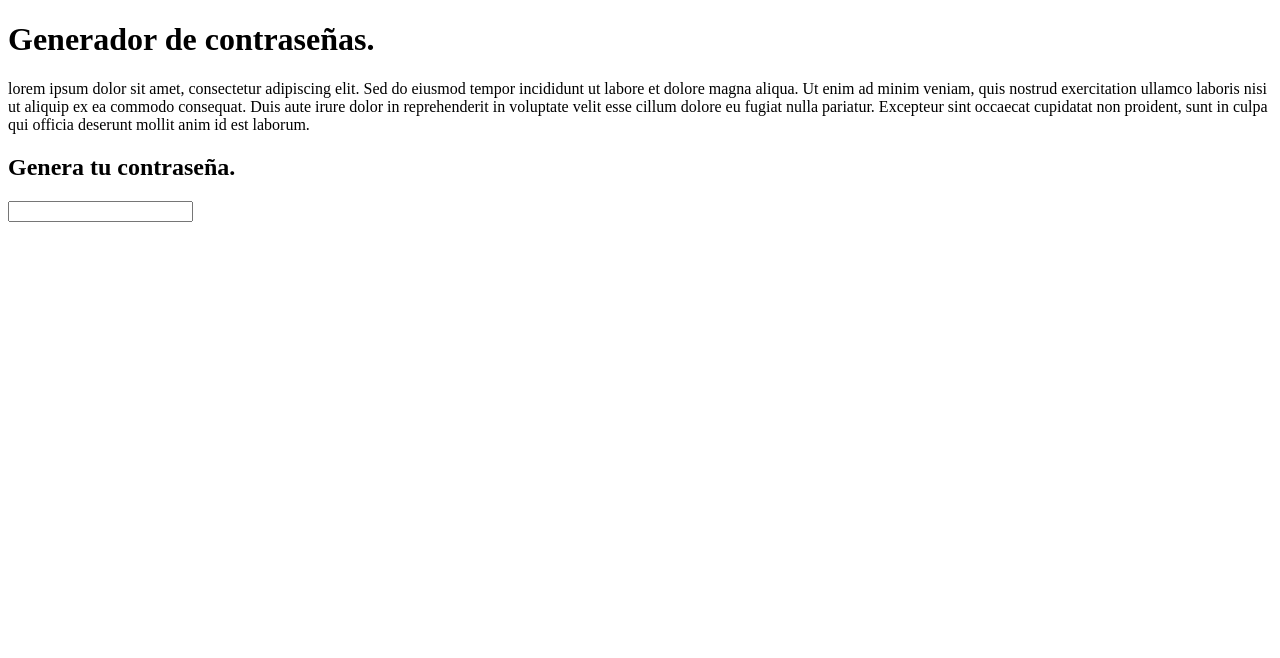
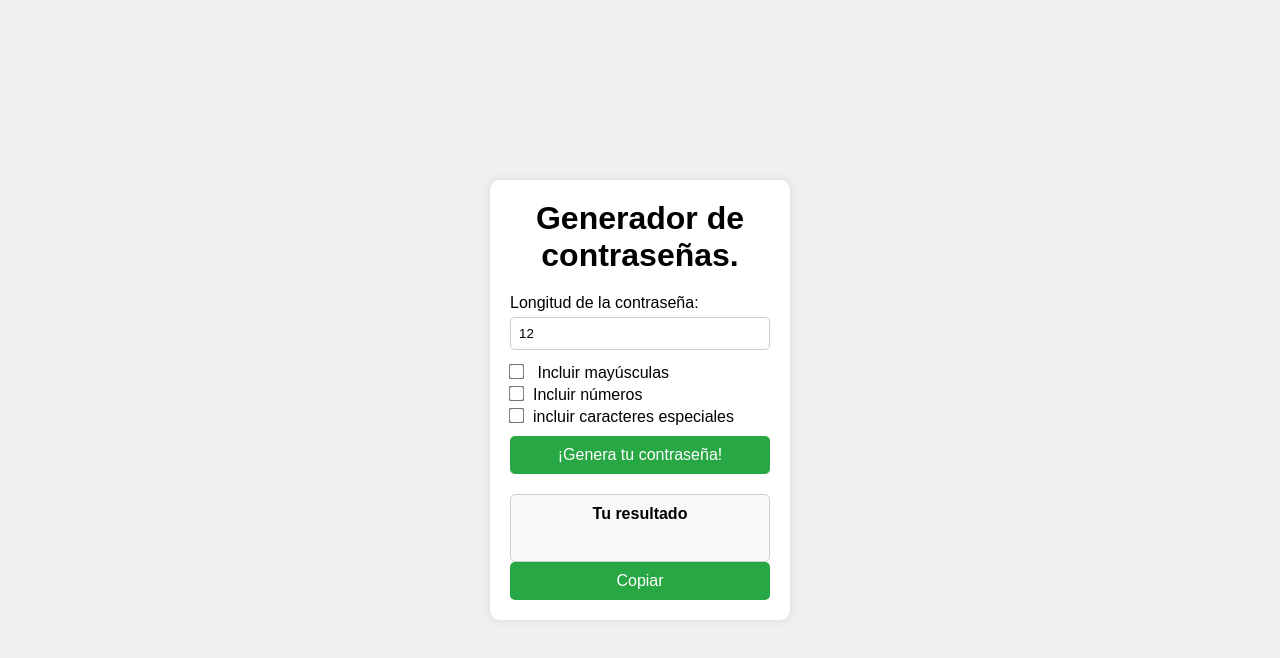
Before and after one commit to msretail100/generador-pass, a plain HTML site: page Index.html in a window 1280 px wide. Drawn offline with Linux system fonts and the light colour scheme.

Commit message:
version 1.1

```diff
--- a/Index.html
+++ b/Index.html
@@ -1,20 +1,34 @@
 <!DOCTYPE html>
-<html lang="es">
+<html lang="en">
 <head>
     <meta charset="UTF-8">
     <meta name="viewport" content="width=device-width, initial-scale=1.0">
-    <title>Generador de contraseñas.</title>
+    <link rel="stylesheet" href="css/estilos.css">
+    <title>Generador de contraseña.</title>
 </head>
 <body>
-    <h1>Generador de contraseñas.</h1>
-    <article>
-        lorem ipsum dolor sit amet, consectetur adipiscing elit. Sed do eiusmod tempor incididunt ut labore et dolore magna aliqua. Ut enim ad minim veniam, quis nostrud exercitation ullamco laboris nisi ut aliquip ex ea commodo consequat. Duis aute irure dolor in reprehenderit in voluptate velit esse cillum dolore eu fugiat nulla pariatur. Excepteur sint occaecat cupidatat non proident, sunt in culpa qui officia deserunt mollit anim id est laborum.
-    </article>
-    <h2>Genera tu contraseña.</h2>
-    <div class="generador">
-        <form action="">
-            <input type="text" name="Contraseña" id="">
-        </form>
+    <div class="container">
+        <h1>Generador de contraseñas.</h1>
+        <label>
+            Longitud de la contraseña:
+            <input type="number" id="len" min="6" max="20" value="12">
+        </label>
+        <label>
+            <input type="checkbox" name="mayusculas" id="mayus"> Incluir mayúsculas
+            <br>
+            <input type="checkbox" name="numeros" id="num">Incluir números
+            <br>
+            <input type="checkbox" name="cares" id="cares">incluir caracteres especiales
+            <br>
+        </label>
+        <button class="ouput" id="pass-gen"> ¡Genera tu contraseña!</button>
+        <div class="result">
+            <label>Tu resultado</label>
+            <br>
+        </div>
+       <button class="btn-copy" id="copy" onclick="copiar()">Copiar</button>
     </div>
+    <script src="js/funsion.js"></script>
+    <script src="js/copy.js"></script>
 </body>
 </html>
--- /dev/null
+++ b/css/estilos.css
@@ -0,0 +1,71 @@
+*{
+    margin: 0;
+    padding: 0;
+    box-sizing: border-box;
+    font-family: Arial, Helvetica, sans-serif;
+}
+
+body{
+    background: #f0f0f0;
+    display: flex;
+    justify-content: center;
+    align-items: center;
+    height: 100vh;
+}
+
+.container{
+    background: white;
+    padding: 20px;
+    border-radius: 10px;
+    box-shadow: 0 0 10px rgba(0,0,0,0.1);
+    width: 300px;
+}
+
+h1{
+    text-align: center;
+    margin-bottom: 20px;
+}
+
+label{
+    display: block;
+    margin-bottom: 10px;
+}
+
+input[type="number"]{
+    width: 100%;
+    padding: 8px;
+    margin-top: 5px;
+    border: 1px solid #ccc;
+    border-radius: 5px;
+}
+
+input[type="checkbox"]{
+    margin-right: 10px;
+    margin-top: 5px;
+    transform: scale(1.2);
+}
+
+button{
+    width: 100%;
+    padding: 10px;
+    background: #28a745;
+    color: white;
+    border: none;
+    border-radius: 5px;
+    cursor: pointer;
+    font-size: 16px;
+}
+
+button:hover{
+    background: #218838;
+}
+
+.result{
+    margin-top: 20px;
+    padding: 10px;
+    background: #f8f9fa;
+    border: 1px solid #ccc;
+    border-radius: 5px;
+    text-align: center;
+    font-weight: bold;
+}
--- /dev/null
+++ b/js/copy.js
@@ -0,0 +1,10 @@
+let passwordText = document.querySelector(".result").innerText;
+function copiar() {
+    let passwordText = document.querySelector(".result").innerText;
+    let password = passwordText.replace("Tu resultado: ", "");
+    navigator.clipboard.writeText(password).then(function() {
+        alert("Contraseña copiada al portapapeles: " + password);
+    }, function(err) {
+        console.error("Error al copiar la contraseña: ", err);
+    });
+}
--- /dev/null
+++ b/js/funsion.js
@@ -0,0 +1,32 @@
+function genpass () {
+    let length = parseInt(document.getElementById("len").value);
+
+    // Limitar la longitud
+    if (isNaN(length) || length < 6) length = 6;
+    if (length > 20) length = 20;
+    document.getElementById("len").value = length;
+
+    let mayus = document.getElementById("mayus").checked;
+    let num = document.getElementById("num").checked;
+    let cares = document.getElementById("cares").checked;
+
+    let lowerChars = "abcdefghijklmnopqrstuvwxyz";
+    let upperChars = "ABCDEFGHIJKLMNOPQRSTUVWXYZ";
+    let numberChars = "0123456789";
+    let specialChars = "!@#$%^&*()_+[]{}|;:,.<>?";
+
+    let allChars = lowerChars;
+    if (mayus) allChars += upperChars;
+    if (num) allChars += numberChars;
+    if (cares) allChars += specialChars;
+
+    let password = "";
+    for (let i = 0; i < length; i++) {
+        let randomIndex = Math.floor(Math.random() * allChars.length);
+        password += allChars[randomIndex];
+    }
+
+    document.querySelector(".result").innerText = "Tu resultado: " + password;
+}
+
+document.getElementById("pass-gen").addEventListener("click", genpass);
```
